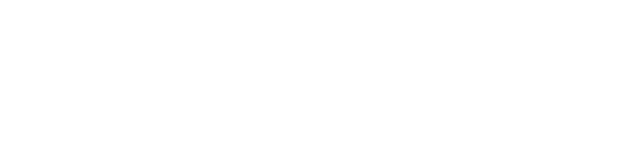
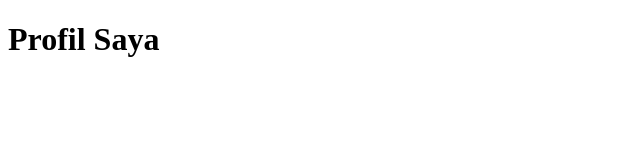
Before and after one commit to fanisaa27/KAKAS-5-60900121065, a plain HTML site: page index.html in a window 1280 px wide. Shown: the whole page, without its empty margins (0-640 px from the left). Drawn offline with Linux system fonts and the light colour scheme.

Commit message:
commit kedua menambahkan header ke dalam index.html

```diff
--- a/index.html
+++ b/index.html
@@ -6,6 +6,8 @@
 
 </head>
 <body>
-
+    <header>
+        <h1>Profil Saya</h1>
+      </header>
 </body>
 </html>
```
